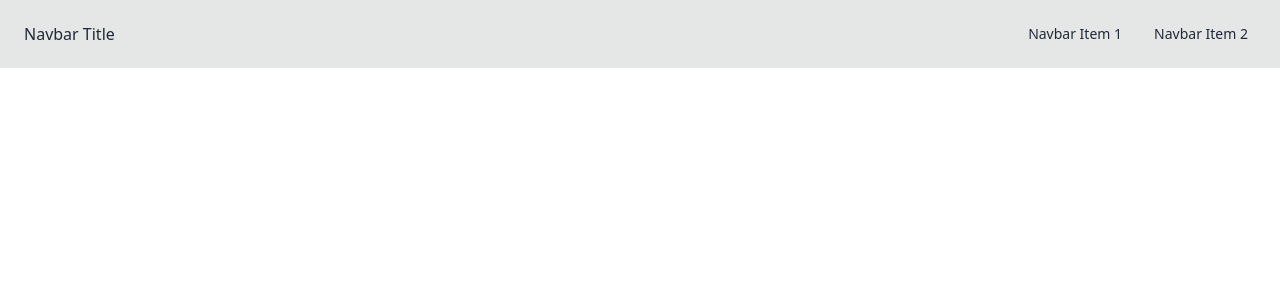
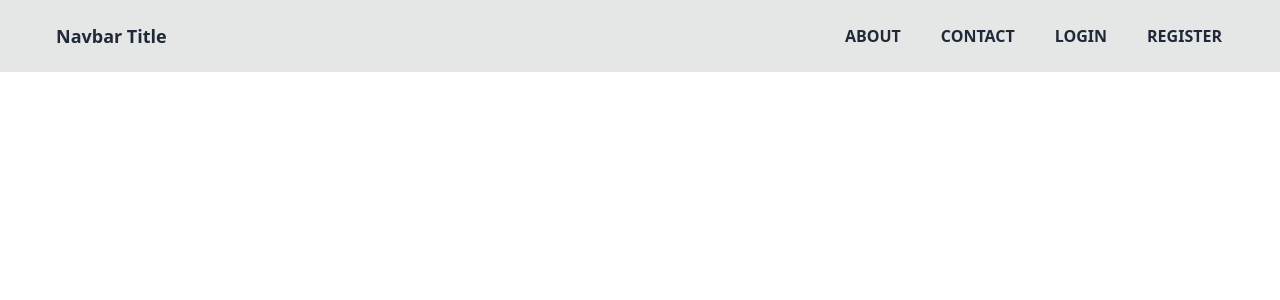
Before and after one commit to anikshajol/clean-co-client, a React (Vite) app: page / in a window 1280 px wide. Shown: the top 300 px of the page. Built offline with nearby package versions, Linux system fonts and the light colour scheme.

Commit message:
navbar complete

```diff
--- /dev/null
+++ b/src/components/layouts/AdminLayout.jsx
@@ -0,0 +1,16 @@
+import { Outlet } from "react-router-dom";
+
+const AdminLayout = () => {
+  return (
+    <div className="flex h-screen">
+      <div className="bg-red-500 text-white font-bold  flex-[1]">
+        <h1>SideBar</h1>
+      </div>
+      <div className="bg-green-500 text-white  font-bold flex-[3]">
+        <Outlet></Outlet>
+      </div>
+    </div>
+  );
+};
+
+export default AdminLayout;
--- a/src/components/layouts/MainLayout.jsx
+++ b/src/components/layouts/MainLayout.jsx
@@ -1,4 +1,22 @@
+import { NavLink } from "react-router-dom";
+import "./Nav.css";
+
 const MainLayout = ({ children }) => {
+  const navLinks = (
+    <>
+      <NavLink to="/about" className="">
+        {" "}
+        About{" "}
+      </NavLink>
+
+      <NavLink to="/contact"> Contact </NavLink>
+
+      <NavLink to="/login"> Login </NavLink>
+
+      <NavLink to="/register"> Register </NavLink>
+    </>
+  );
+
   return (
     <div>
       <div className="drawer">
@@ -6,6 +24,7 @@ const MainLayout = ({ children }) => {
         <div className="drawer-content flex flex-col">
           {/* Navbar */}
           <div className="w-full navbar bg-base-300">
+            <div className="w-full max-w-[1200px] mx-auto">
               <div className="flex-none lg:hidden">
                 <label
                   htmlFor="my-drawer-3"
@@ -27,17 +46,15 @@ const MainLayout = ({ children }) => {
                   </svg>
                 </label>
               </div>
-            <div className="flex-1 px-2 mx-2">Navbar Title</div>
+              <div className="flex-1 px-2 mx-2 font-bold text-lg">
+                Navbar Title
+              </div>
               <div className="flex-none hidden lg:block">
-              <ul className="menu menu-horizontal">
+                <div className="gap-5  menu menu-horizontal">
                   {/* Navbar menu content here */}
-                <li>
-                  <a>Navbar Item 1</a>
-                </li>
-                <li>
-                  <a>Navbar Item 2</a>
-                </li>
-              </ul>
+                  {navLinks}
+                </div>
+              </div>
             </div>
           </div>
           {/* Page content here */}
@@ -49,15 +66,10 @@ const MainLayout = ({ children }) => {
             aria-label="close sidebar"
             className="drawer-overlay"
           ></label>
-          <ul className="menu p-4 w-80 min-h-full bg-base-200">
+          <div className="menu gap-3 p-4 w-80 min-h-full bg-base-200">
             {/* Sidebar content here */}
-            <li>
-              <a>Sidebar Item 1</a>
-            </li>
-            <li>
-              <a>Sidebar Item 2</a>
-            </li>
-          </ul>
+            {navLinks}
+          </div>
         </div>
       </div>
     </div>
--- /dev/null
+++ b/src/components/layouts/Nav.css
@@ -0,0 +1,17 @@
+.active {
+  background-color: green;
+  padding: 10px 10px;
+  border-radius: 10px;
+  color: white;
+  font-size: 1rem;
+  font-weight: bold;
+  /* font-style: italic; */
+}
+
+a {
+  font-size: 1rem;
+  font-weight: bold;
+  padding: 10px 10px;
+  border-radius: 10px;
+  text-transform: uppercase;
+}
--- /dev/null
+++ b/src/pages/AddService.jsx
@@ -0,0 +1,9 @@
+const AddService = () => {
+  return (
+    <div>
+      <h2>Add service</h2>
+    </div>
+  );
+};
+
+export default AddService;
--- a/tailwind.config.js
+++ b/tailwind.config.js
@@ -5,4 +5,7 @@ export default {
     extend: {},
   },
   plugins: [require("daisyui")],
+  daisyui: {
+    themes: "emerald",
+  },
 };
```
Also changed, not shown: src/routes/Router.jsx (+12 -0 lines). Lines whose indentation alone changed are shown as unchanged.
